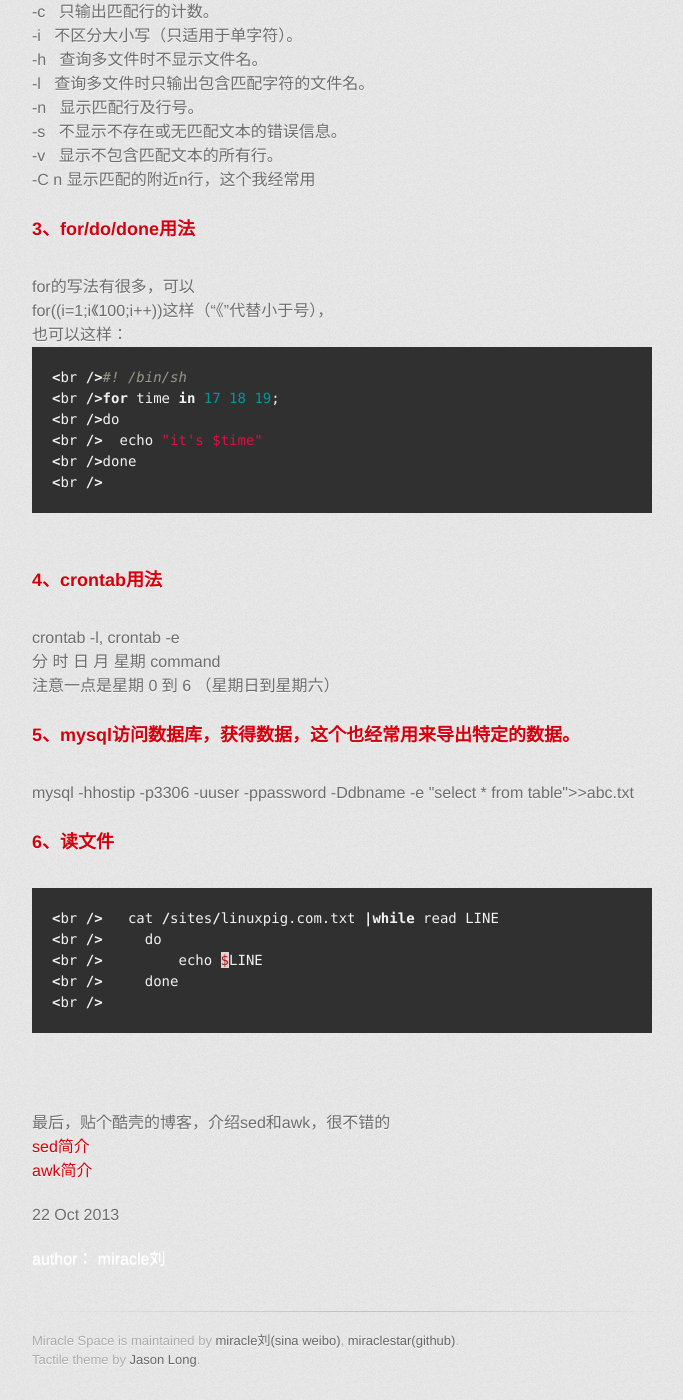
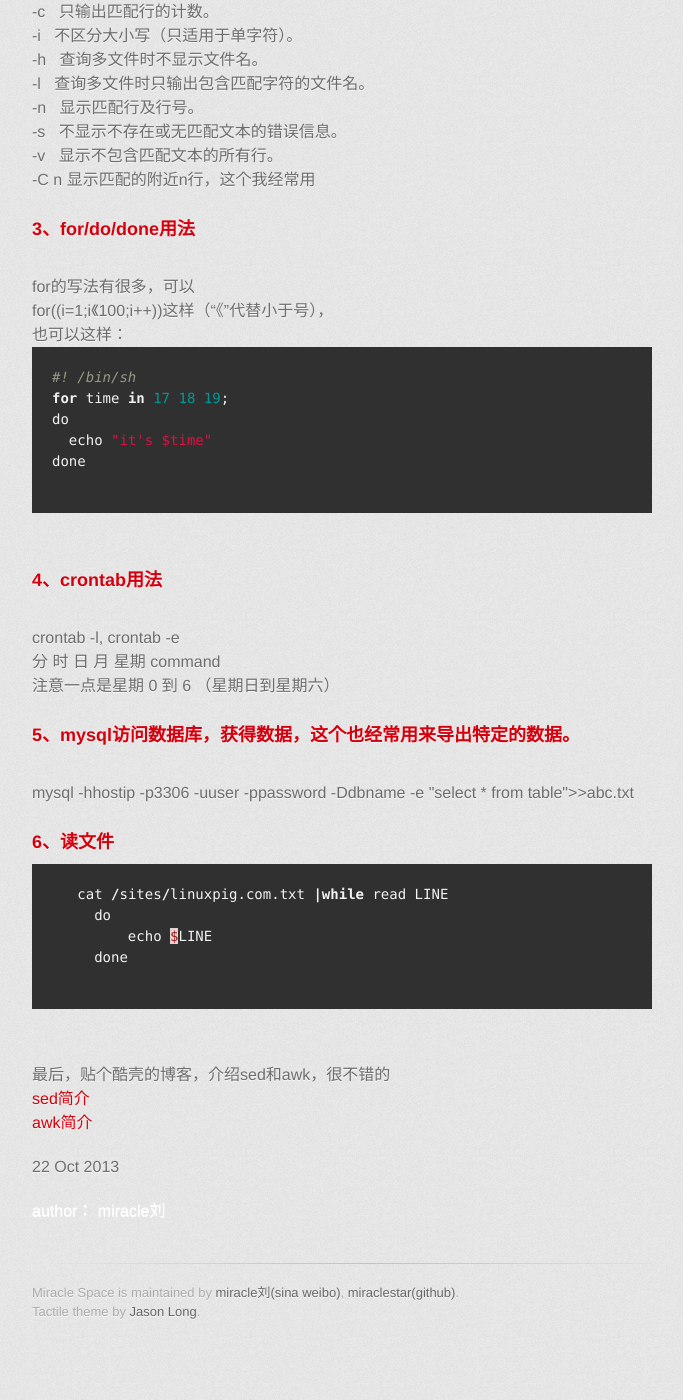
Before and after one commit to miraclestar/myblog, a Jekyll site: the page built from _posts/2013-10-22-shell-introduction.html, in a window 1280 px wide and 1400 px high, scrolled down 1193 px. Shown: the whole window, without its empty margins (298-981 px from the left). Built offline with Jekyll 4.4.1, drawn with Linux system fonts in a browser that asks for light colours; nearby versions of some CDN libraries; some web fonts are replaced; Markdown is read by kramdown in place of the engine named in the settings; comment, search, counter and statistics services are not loaded; after the commit the page ends 2545 px from its top, so only the background shows below that.

Commit message:
shell update

```diff
--- a/_posts/2013-10-22-shell-introduction.html
+++ b/_posts/2013-10-22-shell-introduction.html
@@ -53,13 +53,13 @@ category: tech
 <br />for的写法有很多，可以
 <br />for((i=1;i《100;i++))这样（“《”代替小于号），
 <br />也可以这样：
-<br /> {% highlight python %}
-<br />#! /bin/sh
-<br />for time in 17 18 19;
-<br />do
-<br />  echo "it's $time"
-<br />done
-<br />  {% endhighlight %}
+ {% highlight python %}
+#! /bin/sh
+for time in 17 18 19;
+do
+  echo "it's $time"
+done
+  {% endhighlight %}
 <br /><h3>  4、crontab用法</h3>
 <br />crontab -l, crontab -e
 <br />分 时 日 月 星期 command
@@ -69,13 +69,13 @@ category: tech
 <br />mysql -hhostip -p3306 -uuser -ppassword -Ddbname -e "select * from table">>abc.txt
 <br />
 <br /><h3>6、读文件</h3>
-<br />{% highlight python %}
-<br />   cat /sites/linuxpig.com.txt |while read LINE
-<br />     do
-<br />         echo $LINE
-<br />     done
-<br />  {% endhighlight %}
-<br />
+{% highlight python %}
+   cat /sites/linuxpig.com.txt |while read LINE
+     do
+         echo $LINE
+     done
+  {% endhighlight %}
+
 <br />  最后，贴个酷壳的博客，介绍sed和awk，很不错的
 <br /><a href="http://coolshell.cn/articles/9104.html">sed简介</a>
 <br /><a href="http://coolshell.cn/articles/9070.html">awk简介</a>
```
Also changed, not shown: _posts/2013-05-10-shell-find.html (+11 -10 lines).
